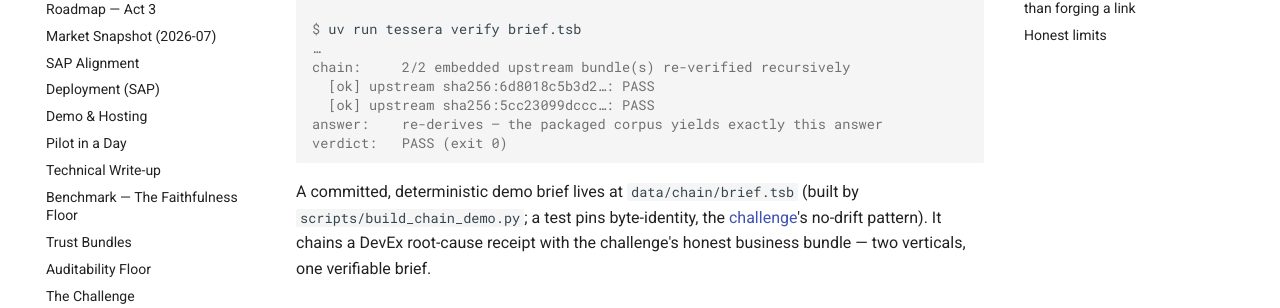
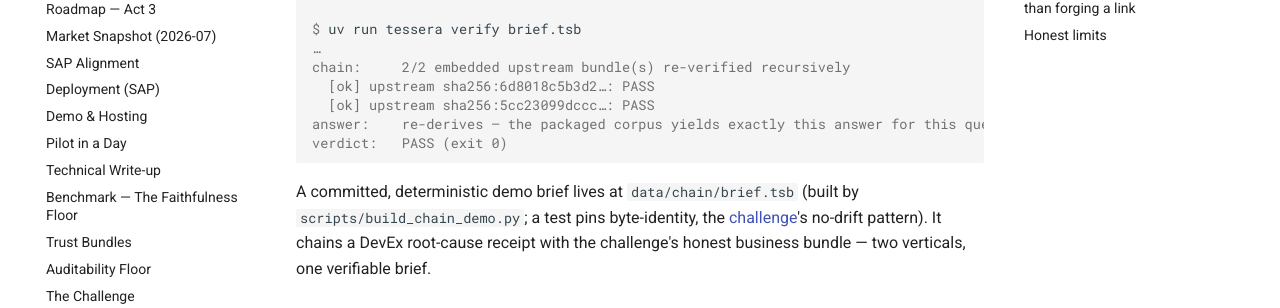
Before and after one commit to robert-vetter/tessera, an MkDocs documentation site: the page built from docs/CHAIN.md, in a window 1280 px wide and 900 px high, scrolled down 424 px. Shown: the part 145-453 px from the top of the window. Built offline with MkDocs 1.6.1 and Material for MkDocs 9.7.7, drawn with Linux system fonts in a browser that asks for light colours; comment, search, counter and statistics services are not loaded.

Commit message:
docs: make the CHAIN.md answer line literal
Co-Authored-By: Claude Fable 5 <noreply@anthropic.com>

````diff
--- a/docs/CHAIN.md
+++ b/docs/CHAIN.md
@@ -25,7 +25,7 @@ $ uv run tessera verify brief.tsb
 chain:     2/2 embedded upstream bundle(s) re-verified recursively
   [ok] upstream sha256:6d8018c5b3d2…: PASS
   [ok] upstream sha256:5cc23099dccc…: PASS
-answer:    re-derives — the packaged corpus yields exactly this answer
+answer:    re-derives — the packaged corpus yields exactly this answer for this question
 verdict:   PASS (exit 0)
 ```
 
````
